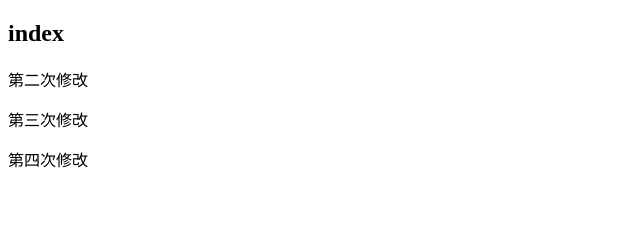
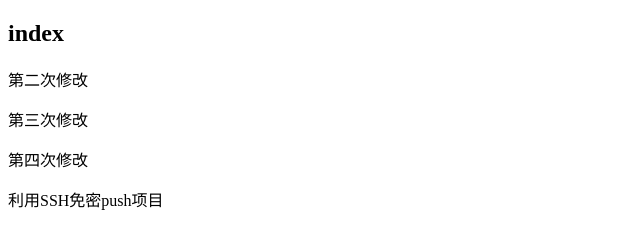
Before and after one commit to Wuh3n/chenjinpeng, a plain HTML site: page index.html in a window 1280 px wide. Shown: the whole page, without its empty margins (0-640 px from the left). Drawn offline with Linux system fonts and the light colour scheme.

Commit message:
这是利用SSH免密登录push项目的

```diff
--- a/index.html
+++ b/index.html
@@ -13,6 +13,7 @@
     <p>第二次修改</p>
     <p>第三次修改</p>
     <p>第四次修改</p>
+    <p>利用SSH免密push项目</p>
 </body>
 
 </html>
```
